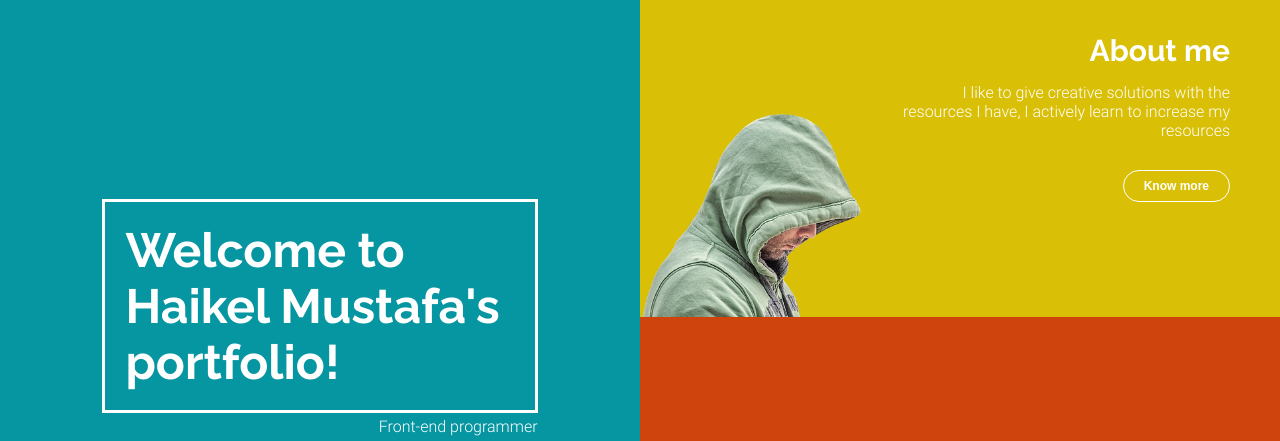
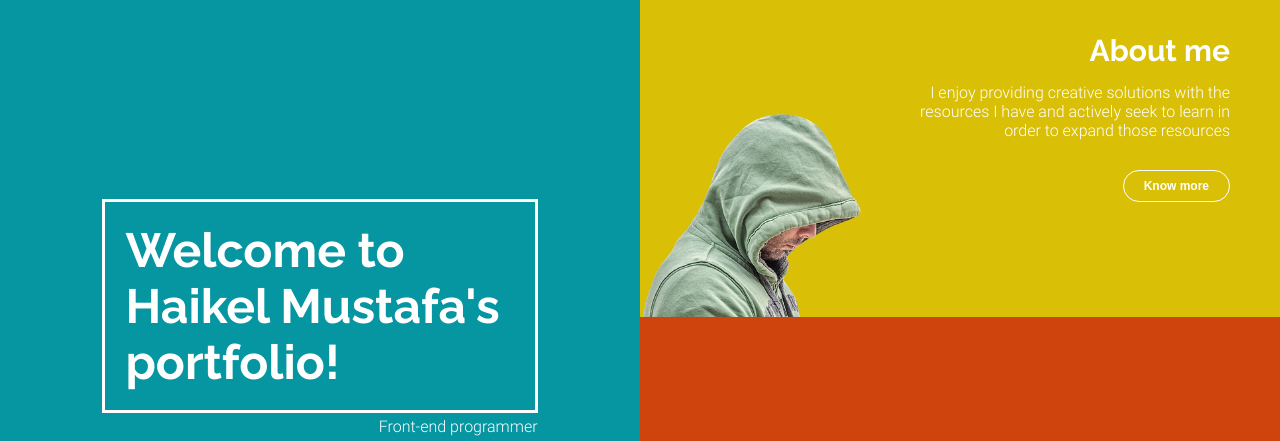
Before and after one commit to Haikel43/haikel43.github.io, a plain HTML site: page index.html in a window 1280 px wide. Shown: the part 83-524 px from the top of the page. Drawn offline with Linux system fonts and the light colour scheme.

Commit message:
Update index.html
Mejora de texto de presentacion

```diff
--- a/index.html
+++ b/index.html
@@ -47,7 +47,7 @@
                     </div>
                     <div class="text-container-sds">
                         <h2 class="about-me">About me</h2>
-                        <p id="sobre-mi">I like to give creative solutions with the resources I have, I actively learn to increase my resources</p>
+                        <p id="sobre-mi">I enjoy providing creative solutions with the resources I have and actively seek to learn in order to expand those resources</p>
                         <div class="button right">
                             <button class="conocer-mas boton">Know more</button>
                         </div>
```
